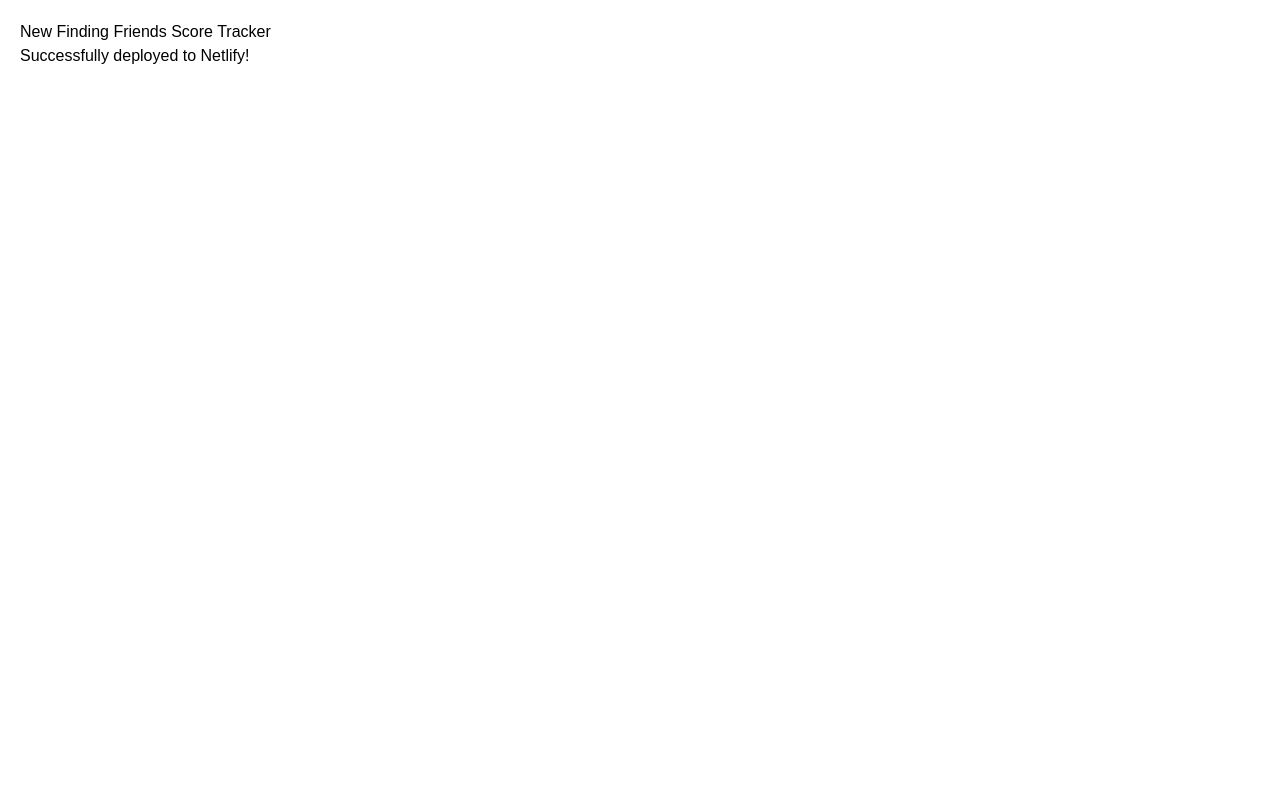
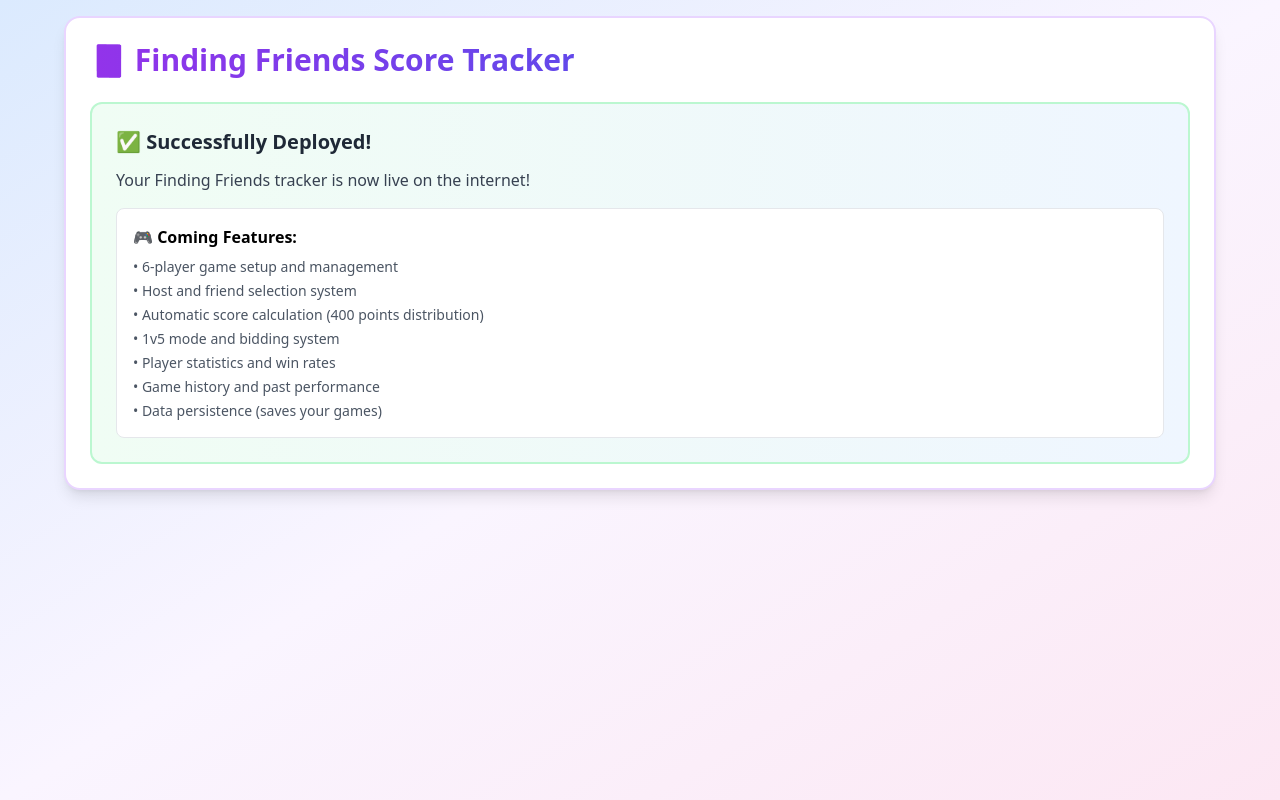
Before and after one commit to ayden-sun/finding-friends-tracker, a React (Create React App) app: page / in a window 1280 px wide. Built offline with nearby package versions, Linux system fonts and the light colour scheme.

Commit message:
changed app.js

```diff
--- a/src/App.js
+++ b/src/App.js
@@ -1,12 +1,65 @@
-import React from "react";
+import React, { useState, useEffect } from 'react';
 
-const App = () => {
+const FindingFriendsTracker = () => {
+  const [gameData, setGameData] = useState(() => {
+    try {
+      const savedData = localStorage.getItem('findingFriendsData');
+      return savedData ? JSON.parse(savedData) : {};
+    } catch (error) {
+      console.error('Error loading data from localStorage:', error);
+      return {};
+    }
+  });
+
+  useEffect(() => {
+    try {
+      localStorage.setItem('findingFriendsData', JSON.stringify(gameData));
+    } catch (error) {
+      console.error('Error saving data to localStorage:', error);
+    }
+  }, [gameData]);
+
+  useEffect(() => {
+    const today = new Date().toDateString();
+    if (!gameData[today]) {
+      setGameData(prev => ({
+        ...prev,
+        [today]: {
+          players: ['Player 1', 'Player 2', 'Player 3', 'Player 4', 'Player 5', 'Player 6'],
+          rounds: [],
+          currentRound: 1
+        }
+      }));
+    }
+  }, [gameData]);
+
   return (
-    <div style={{padding: "20px", fontFamily: "Arial"}}>
-      <h1>New Finding Friends Score Tracker</h1>
-      <p>Successfully deployed to Netlify!</p>
+    <div className="min-h-screen bg-gradient-to-br from-blue-100 via-purple-50 to-pink-100 p-4">
+      <div className="max-w-6xl mx-auto">
+        <div className="bg-white rounded-2xl shadow-lg p-6 mb-6 border-2 border-purple-200">
+          <h1 className="text-3xl font-bold bg-gradient-to-r from-purple-600 to-blue-600 bg-clip-text text-transparent">
+            🎴 Finding Friends Score Tracker
+          </h1>
+          <div className="mt-6 bg-gradient-to-r from-green-50 to-blue-50 p-6 rounded-xl border-2 border-green-200">
+            <h2 className="text-xl font-bold text-gray-800 mb-3">✅ Successfully Deployed!</h2>
+            <p className="text-gray-700 mb-4">Your Finding Friends tracker is now live on the internet!</p>
+            <div className="bg-white p-4 rounded-lg border border-gray-200">
+              <h3 className="font-semibold mb-2">🎮 Coming Features:</h3>
+              <ul className="text-sm text-gray-600 space-y-1">
+                <li>• 6-player game setup and management</li>
+                <li>• Host and friend selection system</li>
+                <li>• Automatic score calculation (400 points distribution)</li>
+                <li>• 1v5 mode and bidding system</li>
+                <li>• Player statistics and win rates</li>
+                <li>• Game history and past performance</li>
+                <li>• Data persistence (saves your games)</li>
+              </ul>
+            </div>
+          </div>
+        </div>
+      </div>
     </div>
   );
 };
 
-export default App;
+export default FindingFriendsTracker;
```
